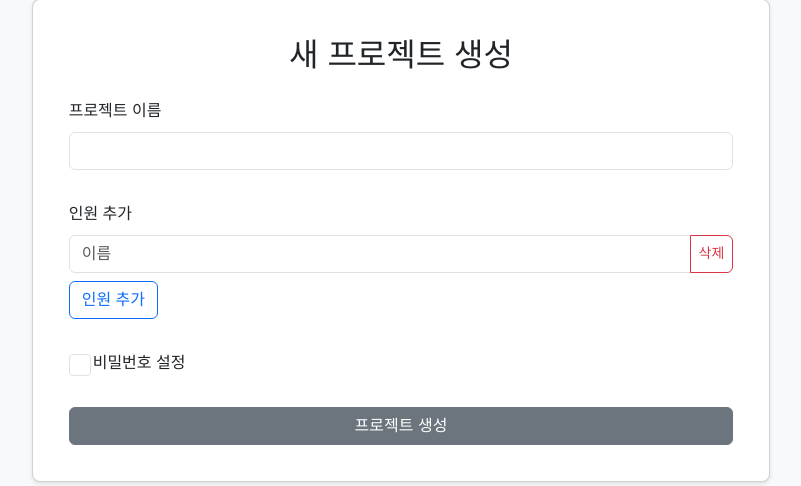
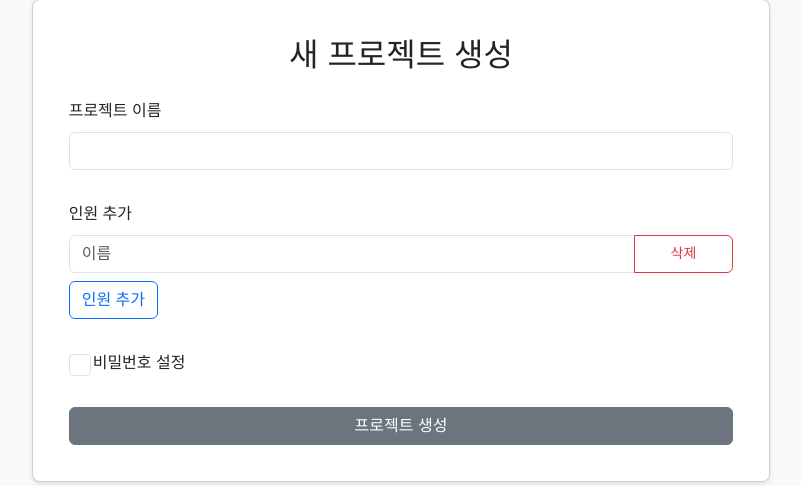
Before and after one commit to goqkTk/Accountee, a Flask app: page /create_project in a window 1280 px wide. Shown: the part 73-559 px from the top of the page, without its empty margins (239-1040 px from the left). Run offline with Flask 3, Linux system fonts and the light colour scheme.

Commit message:
width 80% 조정

```diff
--- a/templates/create_project.html
+++ b/templates/create_project.html
@@ -17,8 +17,8 @@
                             <label class="form-label">인원 추가</label>
                             <div id="participants-container">
                                 <div class="input-group mb-2">
-                                    <input type="text" class="form-control participant-name" name="participants[]" placeholder="이름" required autocomplete="off" style="flex: 1 1 auto;">
-                                    <button type="button" class="btn btn-outline-danger remove-participant" style="min-width: 40px; padding: 0.25rem 0.5rem; font-size: 0.875rem;">삭제</button>
+                                    <input type="text" class="form-control participant-name" name="participants[]" placeholder="이름" required autocomplete="off" style="width: 85%;">
+                                    <button type="button" class="btn btn-outline-danger remove-participant" style="width: 15%; min-width: 40px; padding: 0.25rem 0.5rem; font-size: 0.875rem;">삭제</button>
                                 </div>
                             </div>
                             <button type="button" class="btn btn-outline-primary" id="add-participant">인원 추가</button>
@@ -60,8 +60,8 @@ document.addEventListener('DOMContentLoaded', function() {
         const newParticipant = document.createElement('div');
         newParticipant.className = 'input-group mb-2';
         newParticipant.innerHTML = `
-            <input type="text" class="form-control participant-name" name="participants[]" placeholder="이름" required autocomplete="off" style="flex: 1 1 auto;">
-            <button type="button" class="btn btn-outline-danger remove-participant" style="min-width: 40px; padding: 0.25rem 0.5rem; font-size: 0.875rem;">삭제</button>
+            <input type="text" class="form-control participant-name" name="participants[]" placeholder="이름" required autocomplete="off" style="width: 85%;">
+            <button type="button" class="btn btn-outline-danger remove-participant" style="width: 15%; min-width: 40px; padding: 0.25rem 0.5rem; font-size: 0.875rem;">삭제</button>
         `;
         participantsContainer.appendChild(newParticipant);
     });
```
